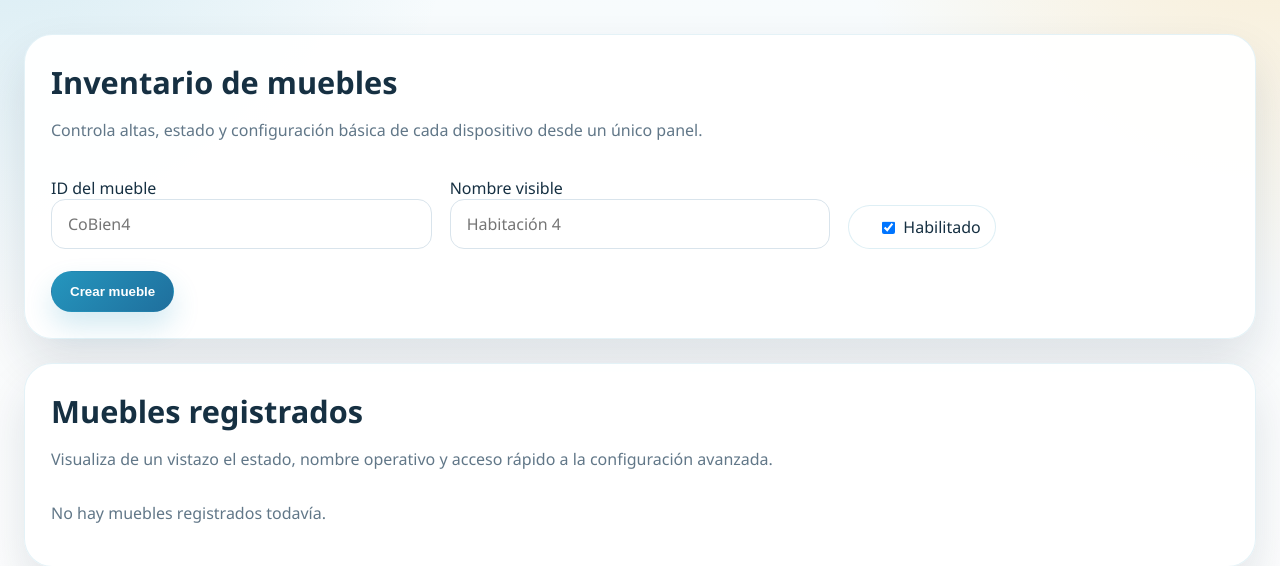
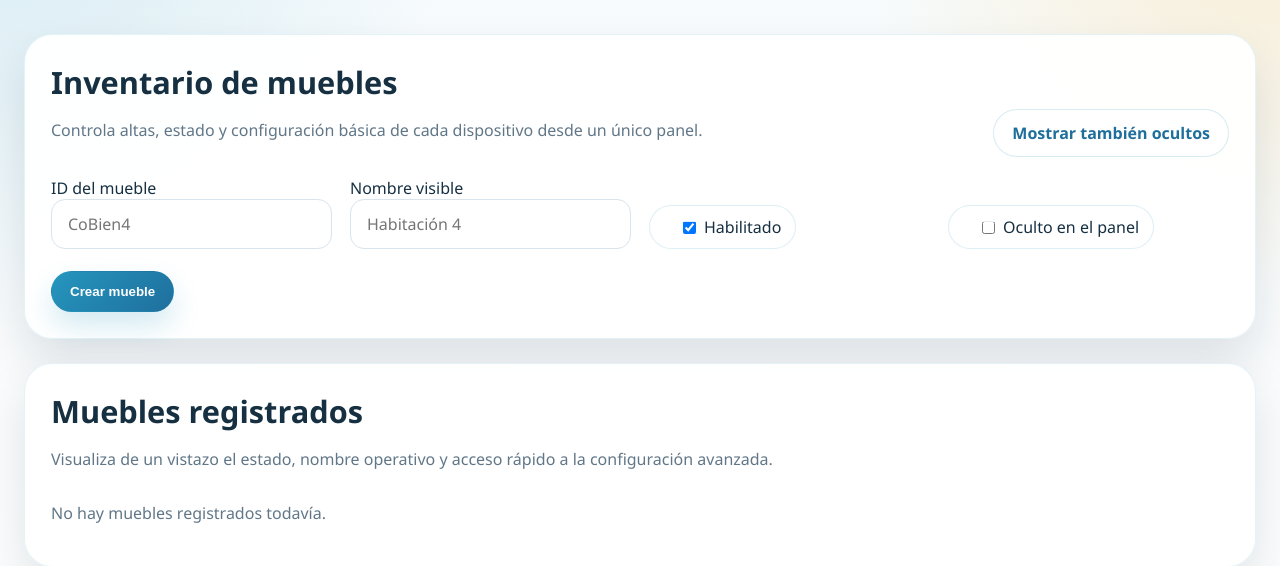
Before and after one commit to DeustoTech/cobien-backend, a Django app: page /pizarra/devices/ in a window 1280 px wide. Shown: the part 131-697 px from the top of the page. Run offline with Django 5.2, Linux system fonts and the light colour scheme; the visitor is signed in with stand-in values (Sample User, id 1); data that the repository does not hold is empty; parts of the project's set-up code (start-up, migrations or seed data) failed here and were passed over.

Commit message:
Refine home, videocall errors, and device visibility

```diff
--- a/cobien-backend/apps/pizarra/device_registry.py
+++ b/cobien-backend/apps/pizarra/device_registry.py
@@ -239,7 +239,7 @@ def replace_device_assignments(device_id, usernames, default_username=""):
         )
 
 
-def create_device(device_id, display_name="", enabled=True):
+def create_device(device_id, display_name="", enabled=True, hidden_in_admin=False):
     device_id = str(device_id or "").strip()
     if not device_id:
         raise ValueError("device_id requerido")
@@ -252,6 +252,7 @@ def create_device(device_id, display_name="", enabled=True):
             "device_id": device_id,
             "display_name": str(display_name or device_id).strip() or device_id,
             "enabled": bool(enabled),
+            "hidden_in_admin": bool(hidden_in_admin),
             "contacts": [],
             "created_at": now,
             "updated_at": now,
@@ -260,7 +261,7 @@ def create_device(device_id, display_name="", enabled=True):
     )
 
 
-def update_device_metadata(device_id, display_name="", enabled=True):
+def update_device_metadata(device_id, display_name="", enabled=True, hidden_in_admin=False):
     device_id = str(device_id or "").strip()
     if not device_id:
         raise ValueError("device_id requerido")
@@ -270,6 +271,7 @@ def update_device_metadata(device_id, display_name="", enabled=True):
             "$set": {
                 "display_name": str(display_name or device_id).strip() or device_id,
                 "enabled": bool(enabled),
+                "hidden_in_admin": bool(hidden_in_admin),
                 "updated_at": datetime.now(timezone.utc),
             }
         },
--- a/cobien-backend/apps/pizarra/templates/pizarra/devices_admin.html
+++ b/cobien-backend/apps/pizarra/templates/pizarra/devices_admin.html
@@ -12,12 +12,19 @@
           <h1 class="pz-h2">{% trans "Inventario de muebles" %}</h1>
           <p class="lead-text">{% trans "Controla altas, estado y configuración básica de cada dispositivo desde un único panel." %}</p>
         </div>
+        <div class="newpost-cta">
+          {% if show_hidden %}
+            <a class="btn-outline" href="{% url 'pizarra_devices_admin' %}">{% trans "Ocultar elementos ocultos" %}</a>
+          {% else %}
+            <a class="btn-outline" href="{% url 'pizarra_devices_admin' %}?show_hidden=1">{% trans "Mostrar también ocultos" %}</a>
+          {% endif %}
+        </div>
       </div>
 
       <form method="post" class="section-stack" style="margin-top: 20px;">
         {% csrf_token %}
         <input type="hidden" name="action" value="create">
-        <div class="grid" style="grid-template-columns: repeat(3, minmax(0, 1fr));">
+        <div class="grid" style="grid-template-columns: repeat(4, minmax(0, 1fr));">
           <div>
             <label class="form-label" for="device_id">{% trans "ID del mueble" %}</label>
             <input type="text" id="device_id" name="device_id" placeholder="CoBien4" required>
@@ -30,6 +37,12 @@
             <label class="legend-badge">
               <input type="checkbox" name="enabled" value="1" checked>
               {% trans "Habilitado" %}
+            </label>
+          </div>
+          <div style="display:flex; align-items:end;">
+            <label class="legend-badge">
+              <input type="checkbox" name="hidden_in_admin" value="1">
+              {% trans "Oculto en el panel" %}
             </label>
           </div>
         </div>
@@ -59,12 +72,15 @@
                   <div>
                     <strong>{{ device.device_id }}</strong>
                     <span class="legend-badge" style="margin-left:10px;">{{ device.status }}</span>
+                    {% if device.hidden_in_admin %}
+                      <span class="legend-badge" style="margin-left:10px;">{% trans "Oculto" %}</span>
+                    {% endif %}
                     {% if device.last_seen_at %}
                       <span class="muted" style="margin-left:10px;">{{ device.last_seen_at }}</span>
                     {% endif %}
                   </div>
                 </div>
-                <div class="grid" style="grid-template-columns: 1.3fr .7fr;">
+                <div class="grid" style="grid-template-columns: 1.2fr .6fr .6fr;">
                   <div>
                     <label class="form-label">{% trans "Nombre visible" %}</label>
                     <input type="text" name="display_name" value="{{ device.display_name }}">
@@ -73,6 +89,12 @@
                     <label class="legend-badge">
                       <input type="checkbox" name="enabled" value="1" {% if device.enabled %}checked{% endif %}>
                       {% trans "Habilitado" %}
+                    </label>
+                  </div>
+                  <div style="display:flex; align-items:end;">
+                    <label class="legend-badge">
+                      <input type="checkbox" name="hidden_in_admin" value="1" {% if device.hidden_in_admin %}checked{% endif %}>
+                      {% trans "Oculto en el panel" %}
                     </label>
                   </div>
                 </div>
--- a/cobien-backend/apps/pizarra/views.py
+++ b/cobien-backend/apps/pizarra/views.py
@@ -360,6 +360,7 @@ def devices_admin(request):
                     request.POST.get("device_id", ""),
                     display_name=request.POST.get("display_name", ""),
                     enabled=request.POST.get("enabled") == "1",
+                    hidden_in_admin=request.POST.get("hidden_in_admin") == "1",
                 )
                 messages.success(request, "Dispositivo creado.")
             elif action == "update":
@@ -367,6 +368,7 @@ def devices_admin(request):
                     request.POST.get("device_id", ""),
                     display_name=request.POST.get("display_name", ""),
                     enabled=request.POST.get("enabled") == "1",
+                    hidden_in_admin=request.POST.get("hidden_in_admin") == "1",
                 )
                 messages.success(request, "Dispositivo actualizado.")
             else:
@@ -375,19 +377,23 @@ def devices_admin(request):
             messages.error(request, str(exc))
         return redirect(reverse("pizarra_devices_admin"))
 
+    show_hidden = request.GET.get("show_hidden", "0") in ("1", "true", "True")
     devices = []
     for item in list_known_devices():
+        if item.get("hidden_in_admin") and not show_hidden:
+            continue
         devices.append(
             {
                 "device_id": item.get("device_id"),
                 "display_name": item.get("display_name") or item.get("device_id"),
                 "enabled": item.get("enabled", True),
+                "hidden_in_admin": item.get("hidden_in_admin", False),
                 "last_seen_at": _serialize_datetime(item.get("last_seen_at")),
                 "status": device_online_status(item),
             }
         )
 
-    return render(request, "pizarra/devices_admin.html", {"devices": devices})
+    return render(request, "pizarra/devices_admin.html", {"devices": devices, "show_hidden": show_hidden})
 
 
 @login_required
```
Also changed, not shown: cobien-backend/apps/eventos/templates/home.html (+0 -28 lines), cobien-backend/apps/eventos/templates/videocall.html (+8 -3 lines).
